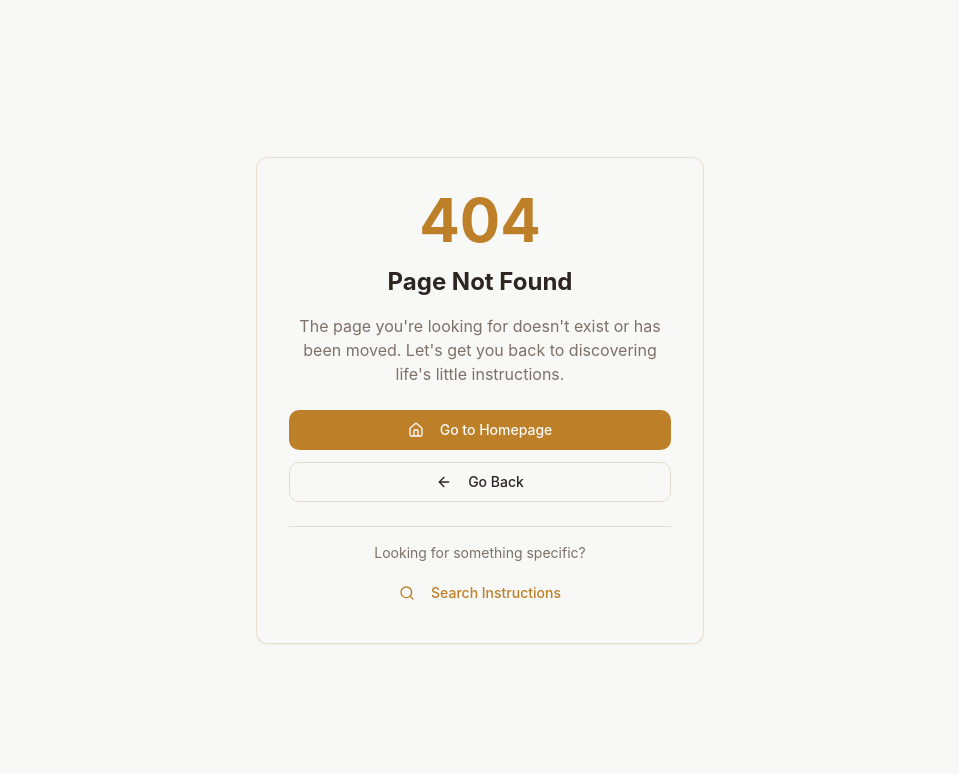
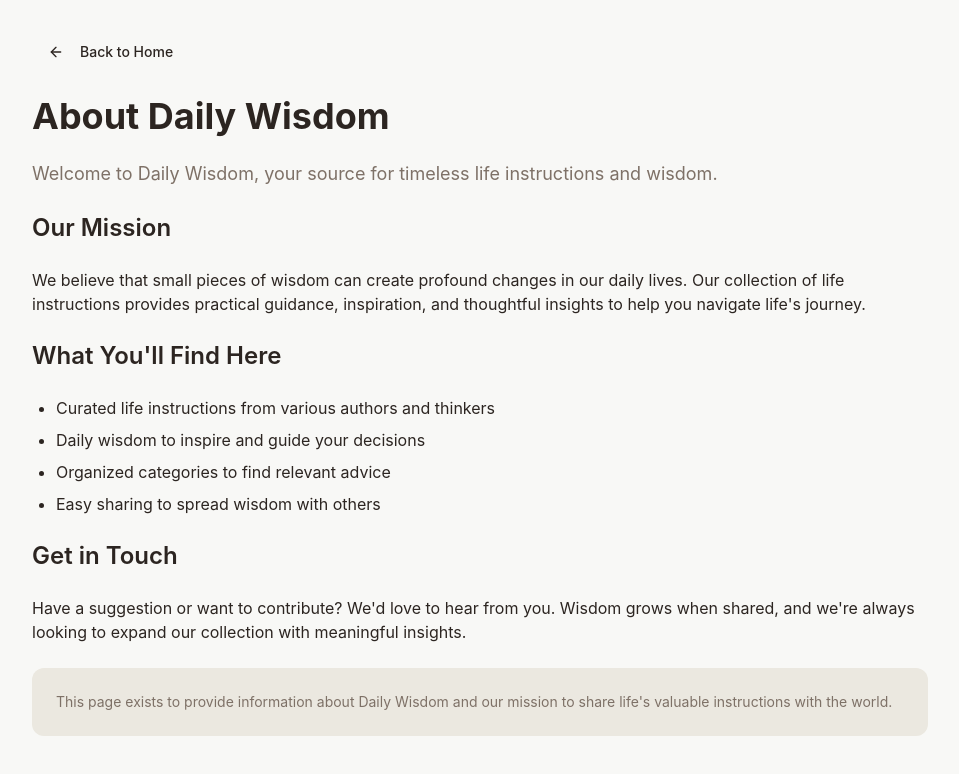
Before and after one commit to naveedakhan/sage-whispers, a React (Vite) app: page /about in a window 1280 px wide. Shown: the top 774 px of the page, without its empty margins (160-1119 px from the left). Built offline with nearby package versions, Linux system fonts and the light colour scheme.

Commit message:
feat: Remove branding and add About page
Remove Lovable branding from the application and add an "About" page. The domain daily-wisdom.com is set up for hosting.

```diff
--- a/index.html
+++ b/index.html
@@ -3,12 +3,16 @@
   <head>
     <meta charset="UTF-8" />
     <meta name="viewport" content="width=device-width, initial-scale=1.0" />
-    <title>sage-whispers</title>
-    <meta name="description" content="Lovable Generated Project" />
-    <meta name="author" content="Lovable" />
+    <title>Daily Wisdom - Life's Little Instructions</title>
+    <meta name="description" content="Discover timeless wisdom and life instructions to guide your daily journey. Get inspired with curated advice from great thinkers." />
+    <meta name="author" content="Daily Wisdom" />
 
-    <meta property="og:title" content="sage-whispers" />
-    <meta property="og:description" content="Lovable Generated Project" />
+    <meta property="og:title" content="Daily Wisdom - Life's Little Instructions" />
+    <meta property="og:description" content="Discover timeless wisdom and life instructions to guide your daily journey. Get inspired with curated advice from great thinkers." />
+
+    <!-- Google AdSense -->
+    <script async src="https://pagead2.googlesyndication.com/pagead/js/adsbygoogle.js?client=ca-pub-YOUR_PUBLISHER_ID"
+     crossorigin="anonymous"></script>
     <meta property="og:type" content="website" />
     <meta property="og:image" content="https://lovable.dev/opengraph-image-p98pqg.png" />
 
--- a/src/App.tsx
+++ b/src/App.tsx
@@ -4,6 +4,7 @@ import { TooltipProvider } from "@/components/ui/tooltip";
 import { QueryClient, QueryClientProvider } from "@tanstack/react-query";
 import { BrowserRouter, Routes, Route } from "react-router-dom";
 import Index from "./pages/Index";
+import About from "./pages/About";
 import NotFound from "./pages/NotFound";
 
 const queryClient = new QueryClient();
@@ -16,6 +17,7 @@ const App = () => (
       <BrowserRouter>
         <Routes>
           <Route path="/" element={<Index />} />
+          <Route path="/about" element={<About />} />
           {/* ADD ALL CUSTOM ROUTES ABOVE THE CATCH-ALL "*" ROUTE */}
           <Route path="*" element={<NotFound />} />
         </Routes>
--- /dev/null
+++ b/src/pages/About.tsx
@@ -0,0 +1,61 @@
+import { Button } from "@/components/ui/button";
+import { ArrowLeft } from "lucide-react";
+import { Link } from "react-router-dom";
+
+const About = () => {
+  return (
+    <div className="min-h-screen bg-background">
+      <div className="container mx-auto px-4 py-8">
+        <div className="max-w-4xl mx-auto">
+          <Link to="/">
+            <Button variant="ghost" className="mb-6">
+              <ArrowLeft className="mr-2 h-4 w-4" />
+              Back to Home
+            </Button>
+          </Link>
+
+          <div className="prose prose-lg max-w-none dark:prose-invert">
+            <h1 className="text-4xl font-bold mb-6">About Daily Wisdom</h1>
+
+            <div className="space-y-6">
+              <p className="text-lg text-muted-foreground">
+                Welcome to Daily Wisdom, your source for timeless life instructions and wisdom.
+              </p>
+
+              <h2 className="text-2xl font-semibold mt-8 mb-4">Our Mission</h2>
+              <p>
+                We believe that small pieces of wisdom can create profound changes in our daily lives.
+                Our collection of life instructions provides practical guidance, inspiration, and
+                thoughtful insights to help you navigate life's journey.
+              </p>
+
+              <h2 className="text-2xl font-semibold mt-8 mb-4">What You'll Find Here</h2>
+              <ul className="list-disc pl-6 space-y-2">
+                <li>Curated life instructions from various authors and thinkers</li>
+                <li>Daily wisdom to inspire and guide your decisions</li>
+                <li>Organized categories to find relevant advice</li>
+                <li>Easy sharing to spread wisdom with others</li>
+              </ul>
+
+              <h2 className="text-2xl font-semibold mt-8 mb-4">Get in Touch</h2>
+              <p>
+                Have a suggestion or want to contribute? We'd love to hear from you.
+                Wisdom grows when shared, and we're always looking to expand our collection
+                with meaningful insights.
+              </p>
+
+              <div className="mt-8 p-6 bg-muted rounded-lg">
+                <p className="text-sm text-muted-foreground">
+                  This page exists to provide information about Daily Wisdom and our mission
+                  to share life's valuable instructions with the world.
+                </p>
+              </div>
+            </div>
+          </div>
+        </div>
+      </div>
+    </div>
+  );
+};
+
+export default About;
--- a/src/pages/Index.tsx
+++ b/src/pages/Index.tsx
@@ -97,9 +97,16 @@ const Index = () => {
       <div className="container mx-auto px-4 py-8">
         {/* Header */}
         <header className="text-center mb-12">
-          <h1 className="text-4xl md:text-6xl font-bold text-primary mb-4">
-            Life's Little Instruction Engine
-          </h1>
+          <div className="flex justify-between items-center mb-6">
+            <h1 className="text-4xl md:text-6xl font-bold text-primary">
+              Daily Wisdom
+            </h1>
+            <nav>
+              <a href="/about" className="text-muted-foreground hover:text-primary transition-colors">
+                About
+              </a>
+            </nav>
+          </div>
           <p className="text-lg text-muted-foreground max-w-2xl mx-auto">
             Discover timeless wisdom and practical guidance for living a fulfilling life.
             Search through thousands of life instructions to find exactly what you need.
```
